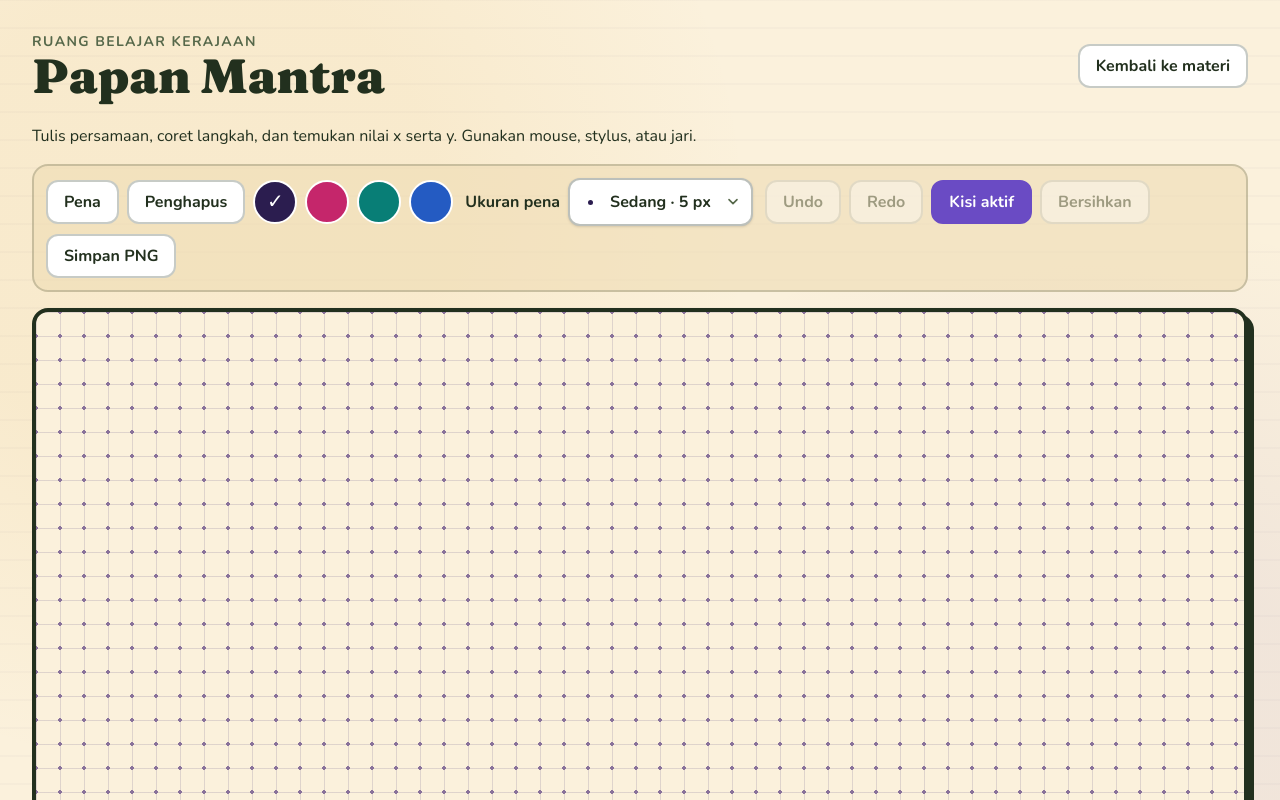
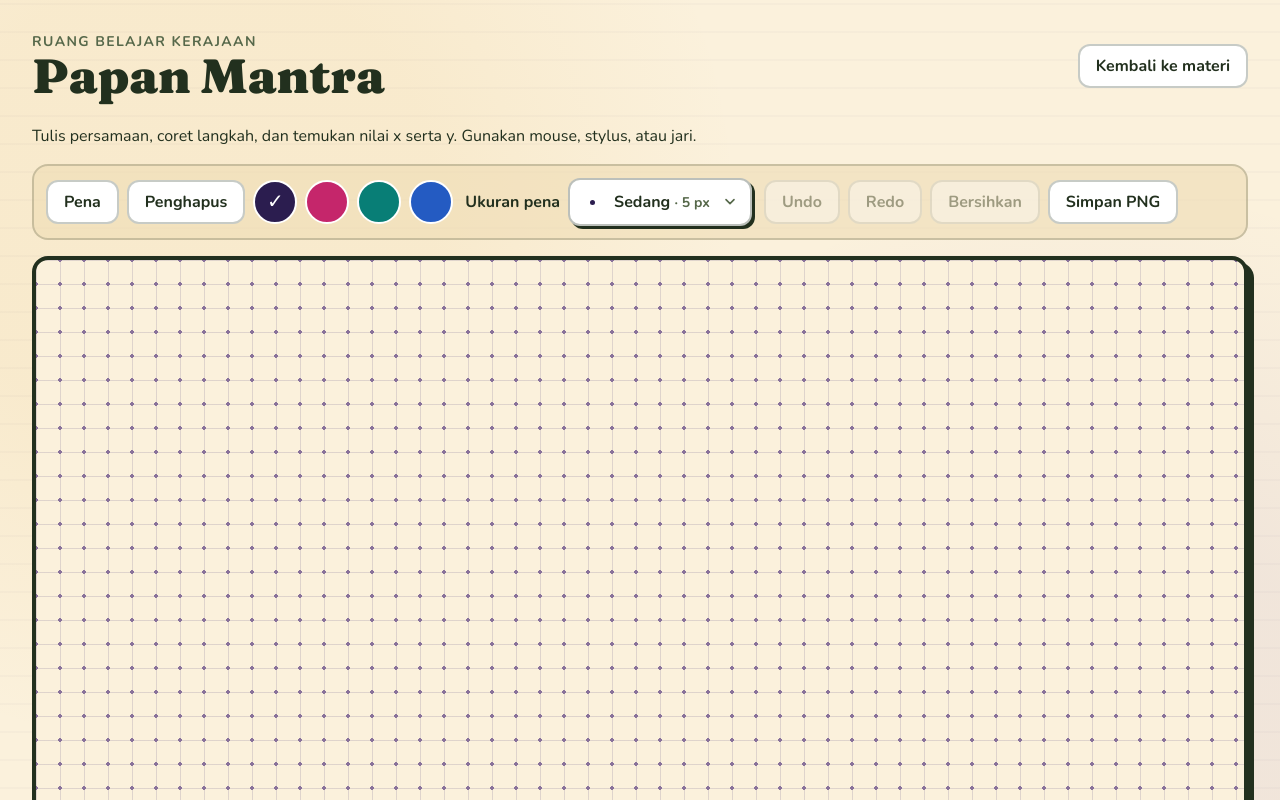
Before and after one commit to yordanchusein/englishdeterminer, a Next.js app: page /spldv/papan-tulis in a window 1280 px wide. Shown: the top 800 px of the page. Built offline with nearby package versions, Linux system fonts and the light colour scheme.

Commit message:
Replace native pen size select with custom accessible menu

```diff
--- /dev/null
+++ b/src/components/spldv/PenSizePicker.tsx
@@ -0,0 +1,85 @@
+"use client";
+
+import { useEffect, useId, useRef, useState } from "react";
+
+const SIZES = [
+  { value: 3, label: "Tipis" },
+  { value: 5, label: "Sedang" },
+  { value: 10, label: "Tebal" },
+];
+
+export default function PenSizePicker({ value, color, onChange }: { value: number; color: string; onChange: (value: number) => void }) {
+  const id = useId();
+  const root = useRef<HTMLDivElement>(null);
+  const trigger = useRef<HTMLButtonElement>(null);
+  const [open, setOpen] = useState(false);
+  const selected = SIZES.find((size) => size.value === value) ?? SIZES[1];
+
+  useEffect(() => {
+    if (!open) return;
+    root.current?.querySelector<HTMLButtonElement>('[aria-checked="true"]')?.focus();
+    const outside = (event: globalThis.PointerEvent) => {
+      if (event.target instanceof Node && !root.current?.contains(event.target)) setOpen(false);
+    };
+    document.addEventListener("pointerdown", outside);
+    return () => document.removeEventListener("pointerdown", outside);
+  }, [open]);
+
+  function choose(next: number) {
+    onChange(next);
+    setOpen(false);
+    trigger.current?.focus();
+  }
+
+  return (
+    <div ref={root} className="relative flex min-h-12 flex-wrap items-center gap-2 px-1" onBlur={(event) => {
+      if (!event.currentTarget.contains(event.relatedTarget)) setOpen(false);
+    }}>
+      <span id={`${id}-label`} className="font-bold">Ukuran pena</span>
+      <div className="relative">
+        <button ref={trigger} type="button" aria-haspopup="menu" aria-expanded={open} aria-controls={open ? `${id}-menu` : undefined} aria-labelledby={`${id}-label ${id}-value`}
+          onClick={() => setOpen(!open)}
+          onKeyDown={(event) => {
+            if (event.key === "ArrowDown" || event.key === "ArrowUp") {
+              event.preventDefault();
+              setOpen(true);
+            }
+          }}
+          className={`flex min-h-12 min-w-44 items-center gap-3 rounded-xl border-2 bg-white px-3 py-2 font-bold shadow-tale-sm transition-colors hover:border-violet focus-visible:outline-2 focus-visible:outline-offset-2 focus-visible:outline-violet ${open ? "border-violet" : "border-quill/30"}`}>
+          <span aria-hidden="true" className="flex w-5 items-center justify-center"><span className="rounded-full" style={{ width: value, height: value, backgroundColor: color }} /></span>
+          <span id={`${id}-value`} className="flex-1 text-left">{selected.label} <span className="text-sm text-quill-soft">· {value} px</span></span>
+          <svg aria-hidden="true" viewBox="0 0 20 20" fill="none" className={`size-4 text-quill-soft ${open ? "rotate-180" : ""}`}><path d="m5 7 5 5 5-5" stroke="currentColor" strokeWidth="2" strokeLinecap="round" strokeLinejoin="round" /></svg>
+        </button>
+        {open && (
+          <div id={`${id}-menu`} role="menu" aria-labelledby={`${id}-label`} className="absolute left-0 top-full z-30 mt-3 w-56 max-w-[calc(100vw-3rem)] rounded-2xl border-2 border-quill bg-parch p-2 shadow-tale"
+            onKeyDown={(event) => {
+              const options = Array.from(event.currentTarget.querySelectorAll<HTMLButtonElement>('[role="menuitemradio"]'));
+              const current = options.indexOf(document.activeElement as HTMLButtonElement);
+              if (event.key === "Escape") {
+                event.preventDefault();
+                event.stopPropagation();
+                setOpen(false);
+                trigger.current?.focus();
+              } else if (["ArrowDown", "ArrowUp", "Home", "End"].includes(event.key)) {
+                event.preventDefault();
+                const next = event.key === "Home" ? 0 : event.key === "End" ? options.length - 1 : (current + (event.key === "ArrowDown" ? 1 : -1) + options.length) % options.length;
+                options[next]?.focus();
+              } else if (event.key.length === 1 && !event.ctrlKey && !event.metaKey) {
+                const match = SIZES.findIndex((size) => size.label.toLowerCase().startsWith(event.key.toLowerCase()));
+                if (match >= 0) { event.preventDefault(); options[match]?.focus(); }
+              }
+            }}>
+            {SIZES.map((size) => (
+              <button key={size.value} type="button" role="menuitemradio" aria-checked={value === size.value} tabIndex={-1} onClick={() => choose(size.value)}
+                className={`flex min-h-14 w-full items-center gap-3 rounded-xl px-3 py-2 text-left outline-none hover:bg-gold/30 focus-visible:ring-2 focus-visible:ring-inset focus-visible:ring-violet ${value === size.value ? "bg-violet/10" : ""}`}>
+                <span aria-hidden="true" className="w-9 shrink-0 rounded-full" style={{ height: size.value, backgroundColor: color }} />
+                <span className="flex-1"><span className="block font-bold">{size.label}</span><span className="block text-xs text-quill-soft">{size.value} px</span></span>
+                <span aria-hidden="true" className="w-4 font-black text-violet">{value === size.value ? "✓" : ""}</span>
+              </button>
+            ))}
+          </div>
+        )}
+      </div>
+    </div>
+  );
+}
--- a/src/components/spldv/Whiteboard.tsx
+++ b/src/components/spldv/Whiteboard.tsx
@@ -1,6 +1,7 @@
 "use client";
 
 import Link from "next/link";
+import PenSizePicker from "./PenSizePicker";
 import { useEffect, useRef, useState, type PointerEvent } from "react";
 
 type Point = { x: number; y: number };
@@ -49,7 +50,6 @@ export default function Whiteboard() {
   const [color, setColor] = useState(COLORS[0].value);
   const [width, setWidth] = useState(5);
   const [erase, setErase] = useState(false);
-  const [grid, setGrid] = useState(true);
   const strokes = history[cursor];
 
   useEffect(() => {
@@ -122,31 +122,17 @@ export default function Whiteboard() {
           <div className="flex gap-2" role="group" aria-label="Warna pena">
             {COLORS.map((item) => <button key={item.value} aria-label={item.name} aria-pressed={color === item.value && !erase} onClick={() => { setColor(item.value); setErase(false); }} className="flex size-11 items-center justify-center rounded-full border-2 border-white text-xl text-white outline-offset-2 focus-visible:outline-2 focus-visible:outline-quill" style={{ background: item.value }}>{color === item.value && !erase ? "✓" : ""}</button>)}
           </div>
-          <div className="flex min-h-11 flex-wrap items-center gap-2 rounded-xl px-1">
-            <label htmlFor="pen-width" className="font-bold">Ukuran pena</label>
-            <div className="relative">
-              <span aria-hidden="true" className="pointer-events-none absolute inset-y-0 left-3 flex w-5 items-center justify-center">
-                <span className="rounded-full" style={{ width, height: width, backgroundColor: color }} />
-              </span>
-              <select id="pen-width" value={width} onChange={(event) => setWidth(Number(event.target.value))} className="min-h-12 min-w-44 cursor-pointer appearance-none rounded-xl border-2 border-quill/30 bg-white py-2 pl-10 pr-10 font-bold text-quill shadow-sm transition-colors hover:border-violet focus-visible:border-violet focus-visible:outline-2 focus-visible:outline-offset-2 focus-visible:outline-violet">
-                <option value={3}>Tipis · 3 px</option><option value={5}>Sedang · 5 px</option><option value={10}>Tebal · 10 px</option>
-              </select>
-              <svg aria-hidden="true" viewBox="0 0 20 20" fill="none" className="pointer-events-none absolute right-3 top-1/2 size-4 -translate-y-1/2 text-quill-soft">
-                <path d="m5 7 5 5 5-5" stroke="currentColor" strokeWidth="2" strokeLinecap="round" strokeLinejoin="round" />
-              </svg>
-            </div>
-          </div>
+          <PenSizePicker value={width} color={color} onChange={setWidth} />
           <button className={button} disabled={cursor === 0} onClick={() => setCursor(cursor - 1)}>Undo</button>
           <button className={button} disabled={cursor === history.length - 1} onClick={() => setCursor(cursor + 1)}>Redo</button>
-          <button className={button} style={grid ? { backgroundColor: "#6a4bc4", color: "#fff", borderColor: "#6a4bc4" } : undefined} aria-pressed={grid} onClick={() => setGrid(!grid)}>Kisi {grid ? "aktif" : "nonaktif"}</button>
           <button className={button} disabled={!strokes.length} onClick={() => commit([])}>Bersihkan</button>
           <button className={button} onClick={download}>Simpan PNG</button>
         </div>
-        <div className="overflow-hidden rounded-2xl border-4 border-quill bg-parch shadow-tale" style={grid ? {
+        <div className="overflow-hidden rounded-2xl border-4 border-quill bg-parch shadow-tale" style={{
           backgroundImage: "radial-gradient(circle, #89729a 2px, transparent 2px), linear-gradient(to right, rgba(93,77,133,0.18) 1px, transparent 1px), linear-gradient(to bottom, rgba(93,77,133,0.18) 1px, transparent 1px)",
           backgroundSize: "24px 24px",
           backgroundPosition: "12px 12px, 0 0, 0 0",
-        } : undefined}>
+        }}>
           <canvas ref={canvas} width={WIDTH} height={HEIGHT} onPointerDown={start} onPointerMove={move} onPointerUp={finish} onPointerCancel={finish} onLostPointerCapture={finish} aria-label="Area menggambar bebas. Gunakan mouse, stylus, atau jari untuk menulis." className="block aspect-[12/7] w-full touch-none" style={{ cursor: erase ? "cell" : "crosshair" }}>Papan tulis membutuhkan browser yang mendukung canvas.</canvas>
         </div>
         <p className="mt-5 text-sm text-quill-soft">Salah hapus? Tekan Undo. Unduh PNG sebelum meninggalkan halaman; coretan hanya tersimpan selama halaman ini terbuka. Putar ponsel ke posisi mendatar untuk ruang tulis lebih luas.</p>
```
